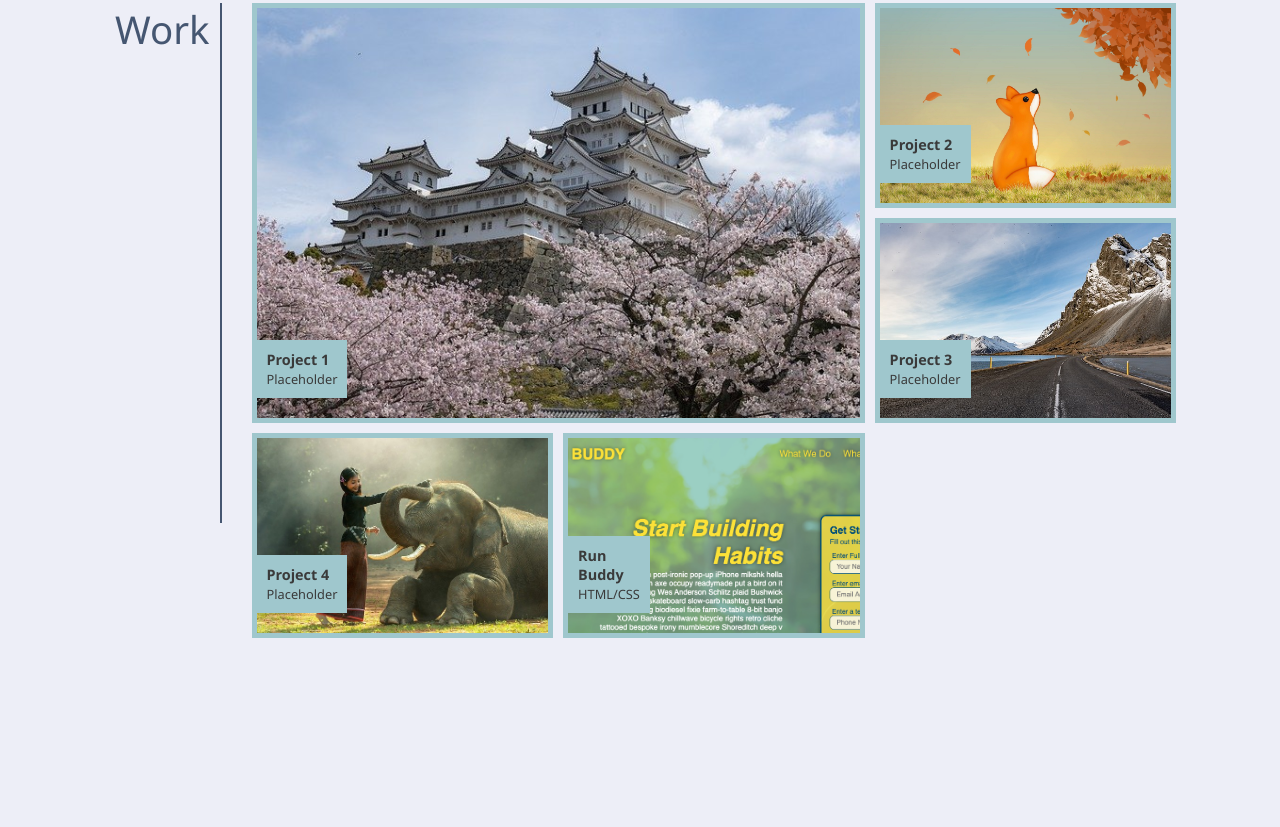
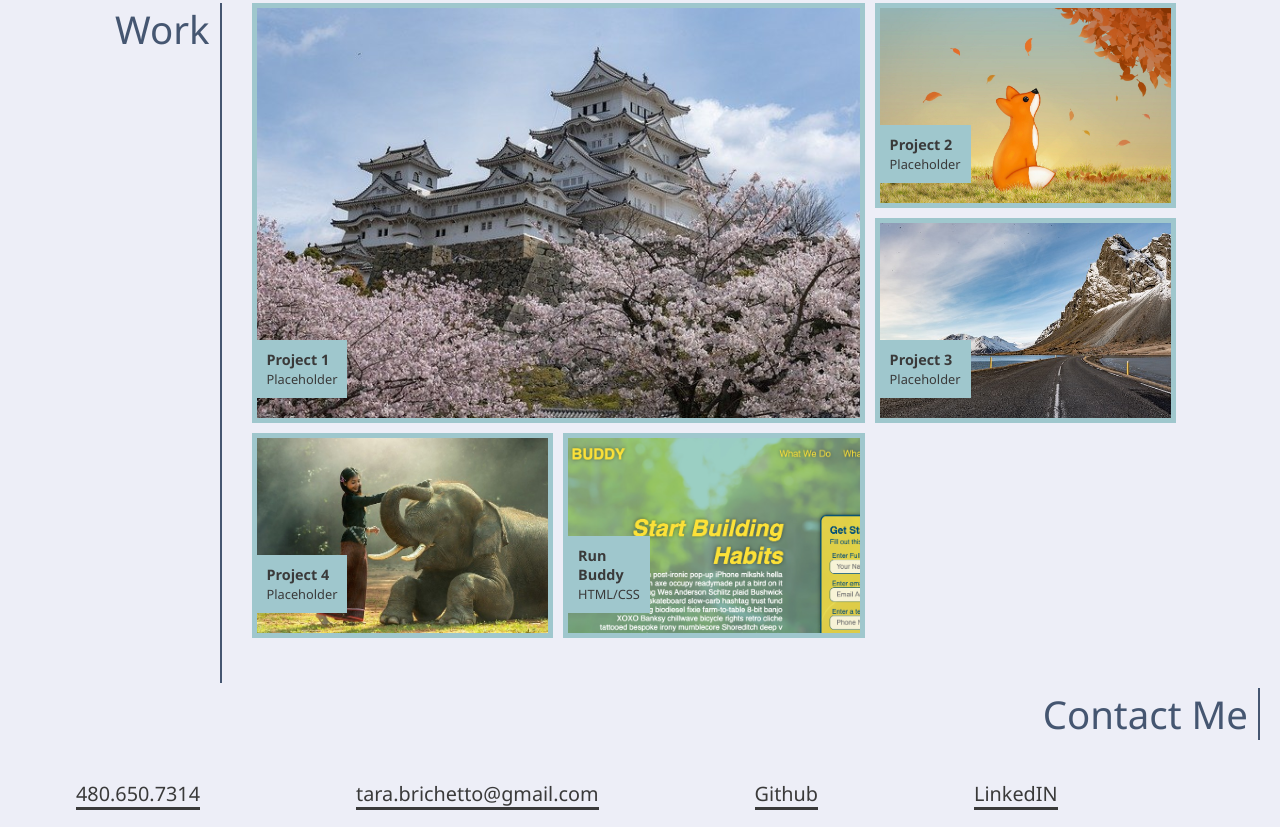
Before and after one commit to tbrichet/professional-portfolio, a plain HTML site: page index.html in a window 1280 px wide. Shown: the part 726-1553 px from the top of the page. Before the commit the page ends 1364 px from the top, so only its background shows below. Drawn offline with Linux system fonts and the light colour scheme.

Commit message:
contact me complete

```diff
--- a/assets/style.css
+++ b/assets/style.css
@@ -125,7 +125,7 @@ header nav ul li a span {
 .work h3 {
     float: left;
     margin: 0 0 0 115px;
-    height: 65vh;
+    height: 85vh;
 }
 
 .grid-container {
@@ -161,7 +161,6 @@ header nav ul li a span {
     font-weight: normal;
     font-size: 1vw;
 }
-
 
 .project-one {
     grid-column-start: 1;
@@ -245,4 +244,41 @@ header nav ul li a span {
     text-align: center;
 }
 
-/* CONTACT ME */
+/* FOOTER/CONTACT ME */
+
+footer {
+    margin: 50px 20px 20px 20px;
+    padding: 20x 20px 20px 20px;
+    display: flex;
+    justify-content: space-between;
+    flex-wrap: wrap;
+    top: 0;
+}
+
+.footer {
+    float: left;
+}
+
+footer a {
+    text-decoration: none;
+    color: #3a3a3a;
+}
+
+footer nav ul {
+    display: flex;
+    flex-wrap: wrap;
+    justify-content: space-between;
+    align-items: center;
+    list-style: none;
+    margin-top: 40px;
+}
+
+footer nav ul li a {
+    padding: 50px 100px 0 56px;
+    font-size: 1.55vw;
+    align-items: center;
+}
+
+footer nav ul li a span {
+    border-bottom: 3px solid;
+}
--- a/index.html
+++ b/index.html
@@ -110,8 +110,18 @@
         </section>
 
         <!-- contact/footer -->
-        <footer>
+        <footer id="contact-me">
 
+                <h3 class="section-title footer">Contact Me</h3>
+
+            <nav>
+                <ul>
+                    <li><a href="tel:480-650-7314"><span>480.650.7314</span> </a></li>
+                    <li><a href="mailto: tara.brichetto@gmail.com"><span>tara.brichetto@gmail.com</span></a></li>
+                    <li><a href="github.com/tbrichet" target="_blank"><span>Github</span></a></li>
+                    <li><a href="https://www.linkedin.com/in/tara-brichetto-65498a63/" target="_blank"><span>LinkedIN</span></a></li>
+                </ul>
+            </nav>
         </footer>
 
     </body>
```
